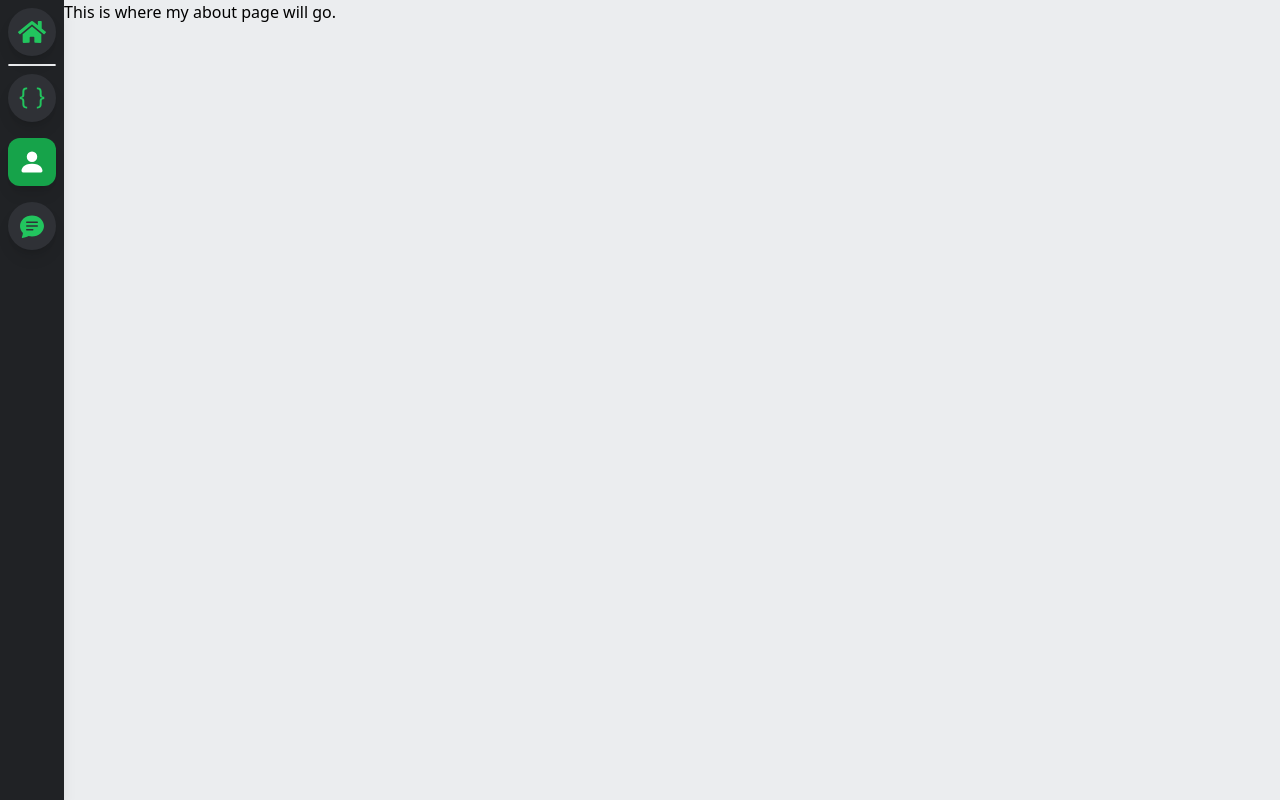
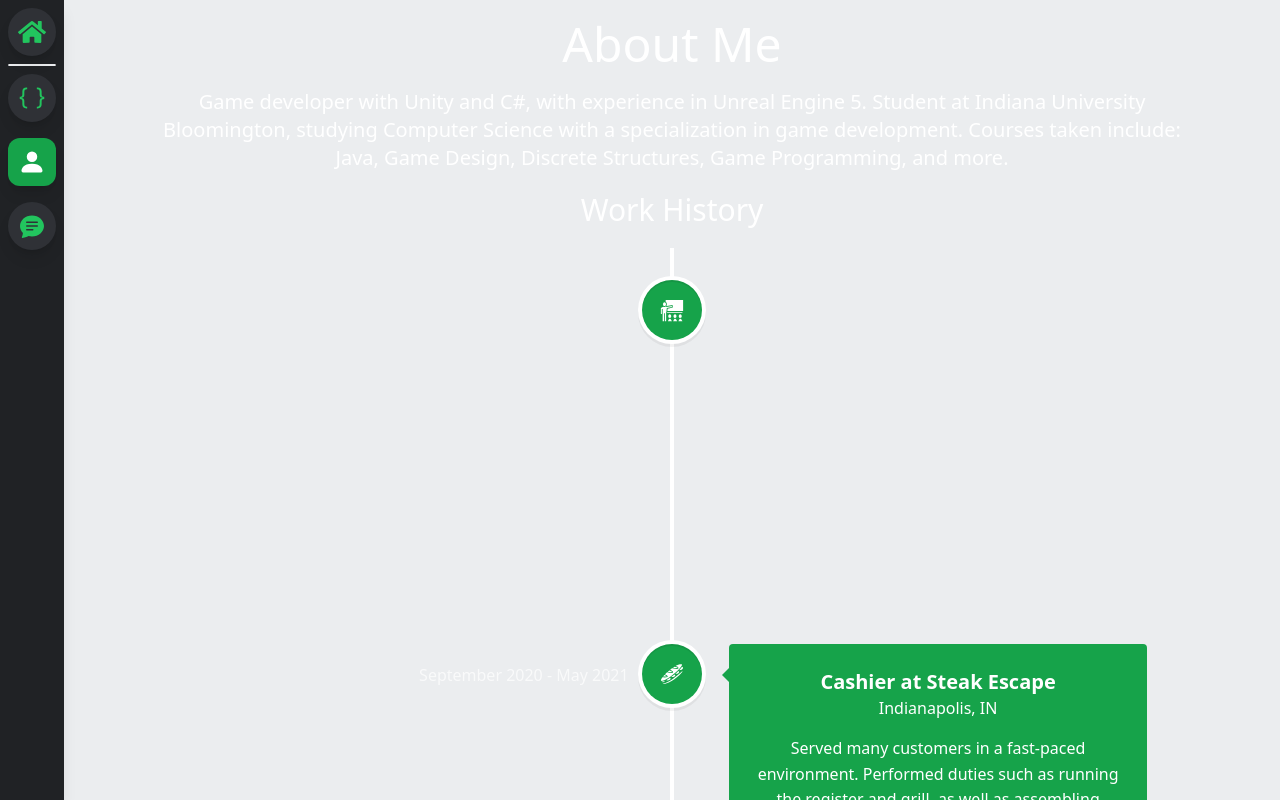
Before and after one commit to toastyman231/toastyman231.github.io, a React (Create React App) app: page / in a window 1280 px wide. Both pictures are taken after a click on the element "About". Built offline with nearby package versions, Linux system fonts and the light colour scheme.

Commit message:
Added About page with work history and skills

```diff
--- a/package.json
+++ b/package.json
@@ -16,6 +16,9 @@
     "react-icons": "^4.4.0",
     "react-native": "^0.69.2",
     "react-scripts": "^5.0.1",
+    "react-spacer": "^1.3.0",
+    "react-vertical-timeline-component": "^3.5.2",
+    "tailwind-scrollbar-hide": "^1.1.7",
     "universal-cookie": "^4.0.4",
     "web-vitals": "^2.1.4"
   },
--- a/src/AboutPage.js
+++ b/src/AboutPage.js
@@ -1,7 +1,116 @@
+import { VerticalTimeline, VerticalTimelineElement }  from 'react-vertical-timeline-component';
+import 'react-vertical-timeline-component/style.min.css';
+import { GiTeacher, GiSandwich } from 'react-icons/gi';
+import { FaIceCream } from 'react-icons/fa';
+import { SiCsharp, SiUnity, SiUnrealengine} from 'react-icons/si';
+
+const isMobile = window.innerWidth <= 768;
+
 const AboutPage = () => {
     return (
-        <div className="content-container">
-            This is where my about page will go.
+        <div className="content-container overflow-y-scroll h-screen">
+            <div className={isMobile ? "text-white text-center flex flex-col pt-5 px-2" : "text-white text-center flex flex-col pt-5 px-20"}>
+                <div className="text-bold text-5xl text-center">About Me</div>
+                <div className="text-thin text-xl text-center pt-5">
+                    Game developer with Unity and C#, with experience in Unreal Engine 5.
+                    Student at Indiana University Bloomington, studying Computer Science with a specialization in game development.
+                    Courses taken include: Java, Game Design, Discrete Structures, Game Programming, and more.
+                </div>
+                <div className="text-bold text-3xl text-center pt-5">
+                    Work History
+                </div>
+                <div className="pt-5">
+                    <VerticalTimeline>
+                        <VerticalTimelineElement className="vertical-timeline-element--work"
+                                                contentStyle={{ background: 'rgb(22, 163, 74)', color: '#fff' }}
+                                                contentArrowStyle={{ borderRight: '7px solid  rgb(22, 163, 74)' }}
+                                                date="June 2022 - July 2022"
+                                                dateClassName="text-left"
+                                                iconStyle={{ background: 'rgb(22, 163, 74)', color: '#fff' }}
+                                                icon={<GiTeacher />}>
+                            <h3 className="vertical-timeline-element-title">Network Admin/Technology Counselor</h3>
+                            <h3 className="vertical-timeline-element-title">at Emagination Tech Camps</h3>
+                            <h4 className="vertical-timeline-element-subtitle">Lake Forest, IL</h4>
+                            <p>
+                                Ran the camp network, including connecting devices and backing up network storage. Also taught game development and coding to kids and teens while maintaining a fun camp environment.
+                            </p>
+                        </VerticalTimelineElement>
+
+                        <VerticalTimelineElement className="vertical-timeline-element--work"
+                                                contentStyle={{ background: 'rgb(22, 163, 74)', color: '#fff' }}
+                                                contentArrowStyle={{ borderRight: '7px solid  rgb(22, 163, 74)' }}
+                                                date="September 2020 - May 2021"
+                                                dateClassName="text-left"
+                                                position='right'
+                                                iconStyle={{ background: 'rgb(22, 163, 74)', color: '#fff' }}
+                                                icon={<GiSandwich />}>
+                            <h3 className="vertical-timeline-element-title">Cashier at Steak Escape</h3>
+                            <h4 className="vertical-timeline-element-subtitle">Indianapolis, IN</h4>
+                            <p>
+                                Served many customers in a fast-paced environment. Performed duties such as running the register and grill, as well as assembling sandwiches.
+                            </p>
+                        </VerticalTimelineElement>
+
+                        <VerticalTimelineElement className="vertical-timeline-element--work"
+                                                contentStyle={{ background: 'rgb(22, 163, 74)', color: '#fff' }}
+                                                contentArrowStyle={{ borderRight: '7px solid  rgb(22, 163, 74)' }}
+                                                date="November 2018 - September 2020"
+                                                dateClassName="text-left"
+                                                position='left'
+                                                iconStyle={{ background: 'rgb(22, 163, 74)', color: '#fff' }}
+                                                icon={<FaIceCream />}>
+                            <h3 className="vertical-timeline-element-title">Assistant Manager at Baskin Robbins</h3>
+                            <h4 className="vertical-timeline-element-subtitle">Indianapolis, IN</h4>
+                            <p>
+                                Started as a cashier and was promoted to Shift Leader within a year.  Gained experience leading a team and resolving issues with customers.
+                            </p>
+                        </VerticalTimelineElement>
+                    </VerticalTimeline>
+
+                    <div className="text-bold text-5xl text-center pt-5">
+                        Skills
+
+                        <div className={isMobile ? 'flex flex-col divide-y overflow-y-scroll w-full scrollbar-hide content-center items-center justify-center pt-5' :
+                            'flex flex-row divide-x overflow-x-scroll w-full scrollbar-hide content-center items-center justify-center pt-5'}>
+                            <div className={isMobile ? 'flex flex-col items-center justify-center pb-2'
+                                            : 'flex flex-col items-center justify-center px-5 pb-2'}>
+                                <SiCsharp size="100" className='' />
+                                <div className='text-thin text-base text-center pt-3'>
+                                    Experienced with C# and the .Net ecosystem.
+                                </div>
+                                <div className='text-thin text-base text-center pt-2'>
+                                    Proficient with Visual Studio, Rider, and other C# IDEs.
+                                </div>
+                            </div>
+                            <div className={isMobile ? 'flex flex-col items-center justify-center pb-2 pt-3'
+                                            : 'flex flex-col items-center justify-center px-5'}>
+                                <SiUnity size="100" className='' />
+                                <div className='text-thin text-base text-center pt-3'>
+                                    6+ years of experience developing 2D and 3D games with Unity.
+                                </div>
+                                <div className='text-thin text-base text-center pt-2'>
+                                    Familiar with Git version control in Unity using Github.
+                                </div>
+                            </div>
+                            <div className={isMobile ? 'flex flex-col items-center justify-center pt-3'
+                                            : 'flex flex-col items-center justify-center px-5'}>
+                                <SiUnrealengine size="100" className='' />
+                                <div className='text-thin text-base text-center pt-3'>
+                                    Familiar with Unreal workflow and Blueprint editor.
+                                </div>
+                                <div className='text-thin text-base text-center pt-2'>
+                                    Taught Unreal to kids at Emagination Tech Camp.
+                                </div>
+                            </div>
+                        </div>
+                    </div>
+                </div>
+
+                <div className='pt-5 font-bold'>
+                    Additional Skills: Java, Networking and Database Management basics
+                </div>
+            </div>
+            &nbsp;
         </div>
     );
 };
--- a/src/SideBar.js
+++ b/src/SideBar.js
@@ -8,7 +8,7 @@ import Cookies from 'universal-cookie';
 let page;
 let prevButton = 'Home';
 const cookies = new Cookies()
-prevButton = cookies.get('lastPage')
+prevButton = cookies.get('lastPage') != null ? cookies.get('lastPage') : 'Home'
 
 const SideBar = ({pageSetter}) => {
     page = pageSetter;
--- a/src/index.css
+++ b/src/index.css
@@ -41,10 +41,14 @@
         @apply bg-gray-200 dark:bg-gray-800
         border border-gray-200 dark:border-gray-800 rounded-full
         mx-2;
-      }
+    }
 
     .content-container {
       @apply w-screen h-screen m-0 ml-16 bg-gray-200 dark:bg-gray-800
             overflow-hidden;
     }
+
+    .vertical-timeline-element-title {
+      @apply text-center text-white font-bold text-xl
+    }
 }
--- a/tailwind.config.js
+++ b/tailwind.config.js
@@ -25,5 +25,7 @@ module.exports = {
   variants: {
     extend: {},
   },
-  plugins: [],
+  plugins: [
+    require('tailwind-scrollbar-hide')
+  ],
 }
```
Also changed, not shown: 1 other file (tests, documents, lock files or other folders).
